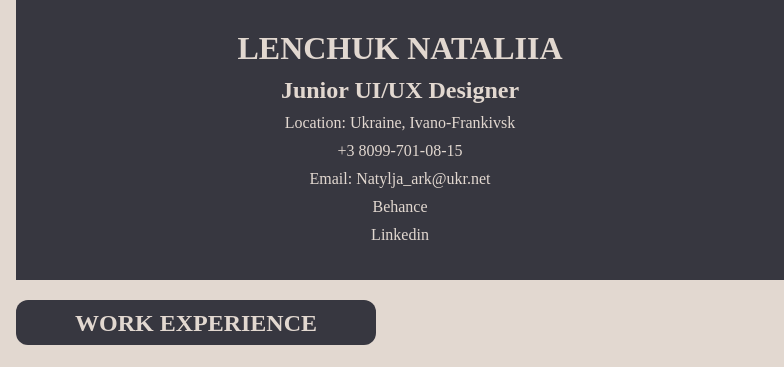
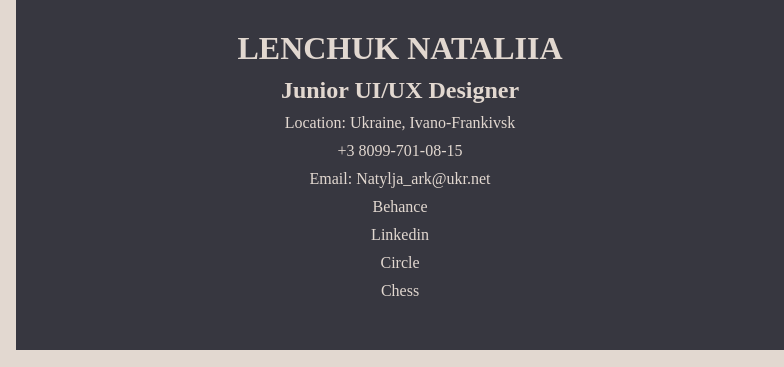
Before and after one commit to natatalylen/natatalylen.github.io, a plain HTML site: page index.html in a window 1280 px wide. Shown: the top 367 px of the page, 496-1280 px from the left. Drawn offline with Linux system fonts and the light colour scheme.

Commit message:
Add files via upload

```diff
--- a/index.html
+++ b/index.html
@@ -51,6 +51,8 @@ user personas;		</li>
 				<a href="mailto">Email: Natylja_ark@ukr.net</a>
 				<a href="https://www.behance.net/f2828ed2">Behance</a>
 				<a href="https://www.linkedin.com/in/natalie-lenchuk-9824621a5/">Linkedin</a>
+				<a href="https://natatalylen.github.io/circle/">Circle</a>
+				<a href="https://natatalylen.github.io/chess_board/">Chess</a>
 			</div>
 
 			<div class="work_exp">
--- a/styles.css
+++ b/styles.css
@@ -63,7 +63,7 @@ h2 { color: #E2D8D0;
 }
 
 .hero_links {
-	height: 280px;
+	height: 350px;
 	background-color: #373740;
 	padding-top: 30px;
 }
@@ -101,7 +101,7 @@ a  {
 
 .h_frame_right {
 	height: 45px;
-	width: 360px;
+	width: 380px;
 	background-color: #373740;
 	text-align: center;
 	margin-top: 20px;
--- a/styles/styles.css
+++ b/styles/styles.css
@@ -63,7 +63,7 @@ h2 { color: #E2D8D0;
 }
 
 .hero_links {
-	height: 280px;
+	height: 350px;
 	background-color: #373740;
 	padding-top: 30px;
 }
@@ -101,7 +101,7 @@ a  {
 
 .h_frame_right {
 	height: 45px;
-	width: 360px;
+	width: 380px;
 	background-color: #373740;
 	text-align: center;
 	margin-top: 20px;
```
